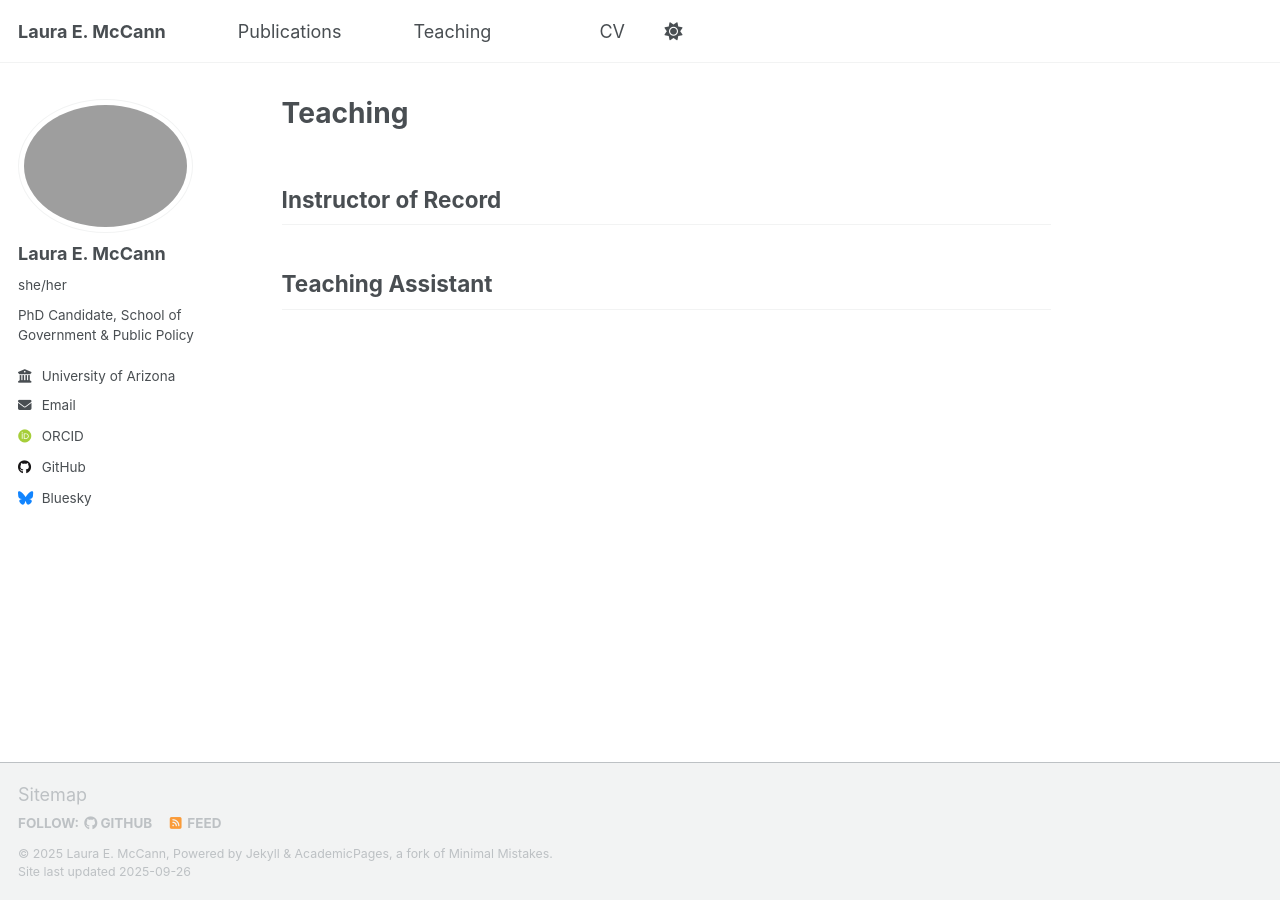
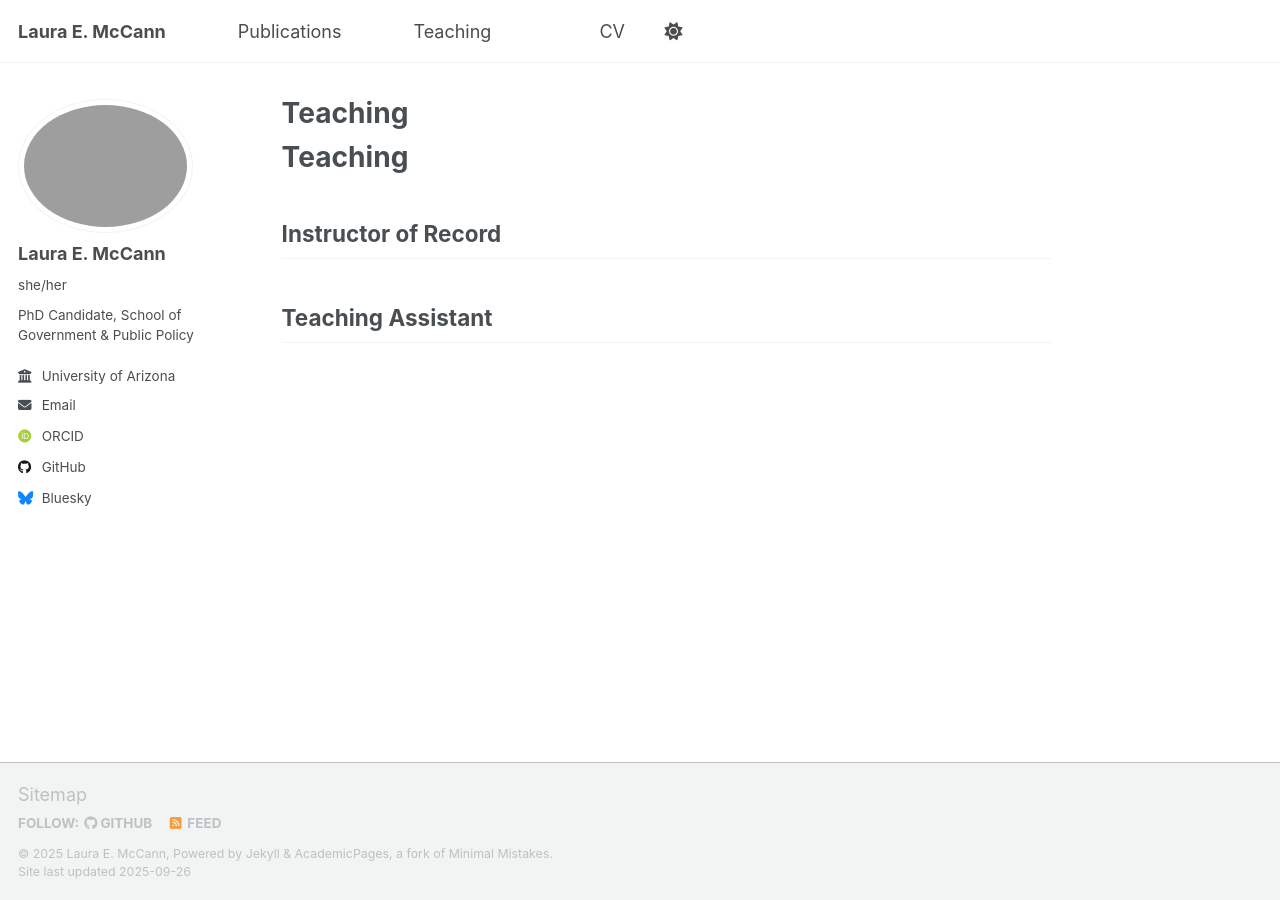
Before and after one commit to lemccann/lemccann.github.io, a Jekyll site: the page built from teaching.md, in a window 1280 px wide. Built offline with Jekyll 4.4.1, drawn with Linux system fonts in a browser that asks for light colours; some web fonts are replaced; a script that is not in the unit is left out.

Commit message:
Update teaching.md

```diff
--- a/teaching.md
+++ b/teaching.md
@@ -5,14 +5,18 @@
 ---
 
 
+<h1>{{ page.title }}</h1>
+
 <!-- Instructor of Record Section -->
 <h2>Instructor of Record</h2>
 <ul>
 {% for post in site.teaching %}
   {% if post.role == "Instructor" %}
     <li>
-      {{ post.title }}
-      {% if post.type %} — {{ post.type }}{% endif %}
+      <strong>{{ post.title }}</strong>{% if post.type %} — {{ post.type }}{% endif %}
+      <div>
+        {{ post.content | markdownify }}
+      </div>
     </li>
   {% endif %}
 {% endfor %}
@@ -24,8 +28,10 @@
 {% for post in site.teaching %}
   {% if post.role == "TA" %}
     <li>
-      {{ post.title }}
-      {% if post.type %} — {{ post.type }}{% endif %}
+      <strong>{{ post.title }}</strong>{% if post.type %} — {{ post.type }}{% endif %}
+      <div>
+        {{ post.content | markdownify }}
+      </div>
     </li>
   {% endif %}
 {% endfor %}
```
